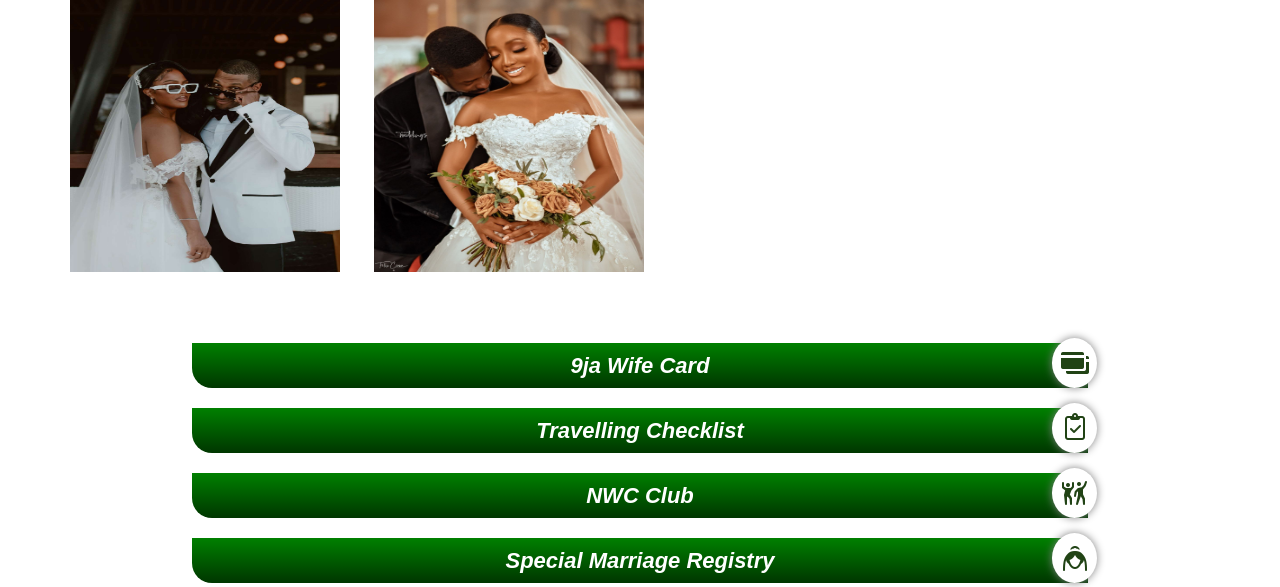
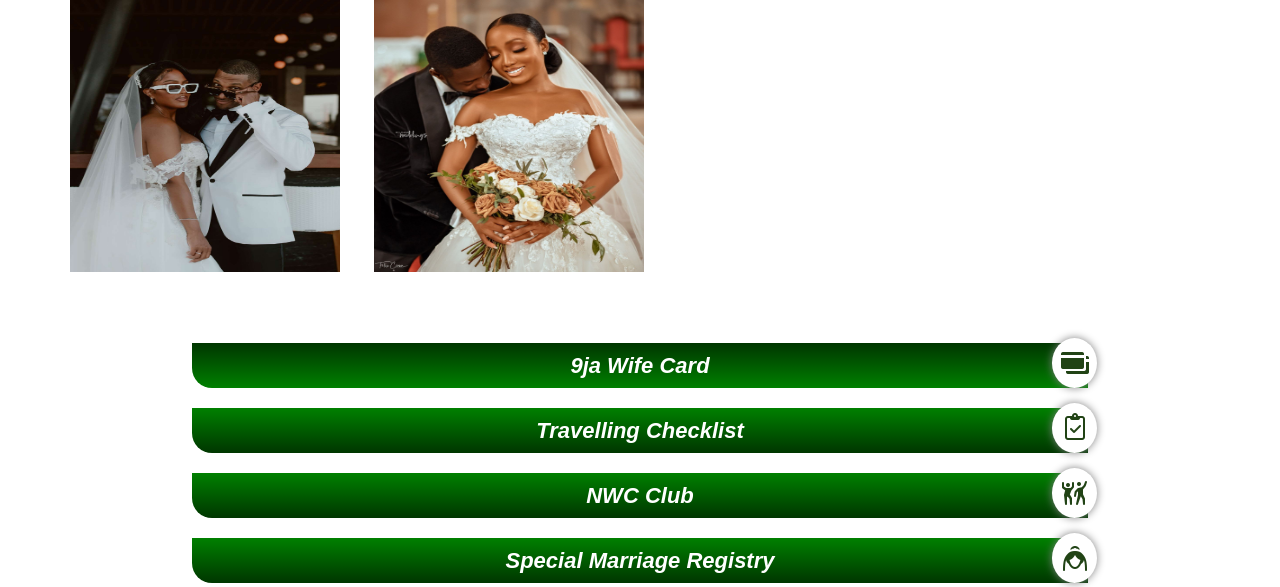
Before and after one commit to estherohiomame/9ja-wives-reign, a PHP site: page /9jaWives.html in a window 1280 px wide, with the pointer over the restyled element. Shown: the part 1065-1652 px from the top of the page. Run offline with PHP 8.4, Linux system fonts and the light colour scheme.

Commit message:
Fix btn 9jw

```diff
--- a/9ja-wives.css
+++ b/9ja-wives.css
@@ -91,6 +91,11 @@
     font-size: 22px;
 
 }
+
+.btn:hover {
+    background-image: linear-gradient(to bottom, rgb(0, 54, 0), green);
+}
+
 .button {
     position: relative;
     max-width: fit-content;
```
